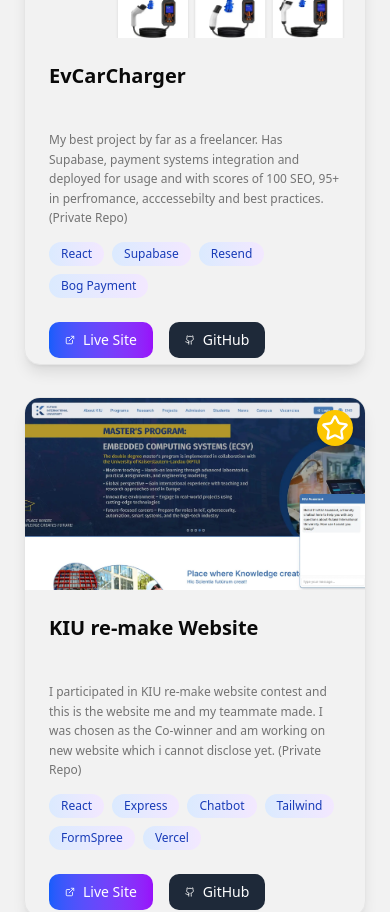
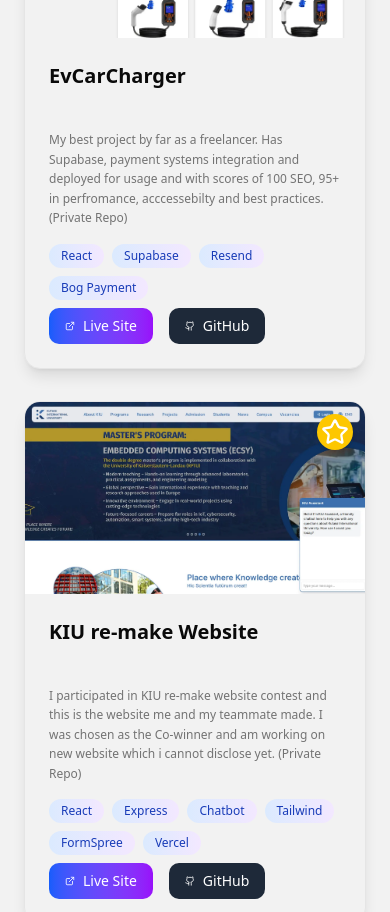
Before and after one commit to Sandroo10/Portfolio, a React (Vite) app: page / in a window 390 px wide. Shown: the part 3120-4032 px from the top of the page. Built offline with nearby package versions, Linux system fonts and the light colour scheme.

Commit message:
Fix mobile project card overflow

```diff
--- a/src/components/Projects.tsx
+++ b/src/components/Projects.tsx
@@ -77,7 +77,7 @@
           {projects.map((project, index) => (
             <div
               key={index}
-              className="flex h-[520px] flex-col relative group bg-background rounded-2xl shadow-lg hover:shadow-2xl transition-all duration-300 hover:scale-[1.02] border bordernew overflow-hidden"
+              className="relative flex h-auto flex-col overflow-hidden rounded-2xl border bordernew bg-background shadow-lg transition-all duration-300 hover:scale-[1.02] hover:shadow-2xl sm:h-[520px]"
             >
             {(index === 0 || index === 1 || index === 2) && (
               <div
@@ -102,11 +102,11 @@
                   {project.title}
                 </h3>
 
-                <p className="mb-4 h-24 overflow-hidden text-muted-foreground sm:text-sm text-xs leading-relaxed">
+                <p className="mb-4 min-h-24 text-xs leading-relaxed text-muted-foreground sm:h-24 sm:overflow-hidden sm:text-sm">
                   {project.description}
                 </p>
 
-                <div className="mb-6 flex min-h-14 flex-wrap content-start gap-2">
+                <div className="mb-2 flex min-h-14 flex-wrap content-start gap-2">
                   {project.technologies.map((tech, techIndex) => (
                     <span
                       key={techIndex}
```
